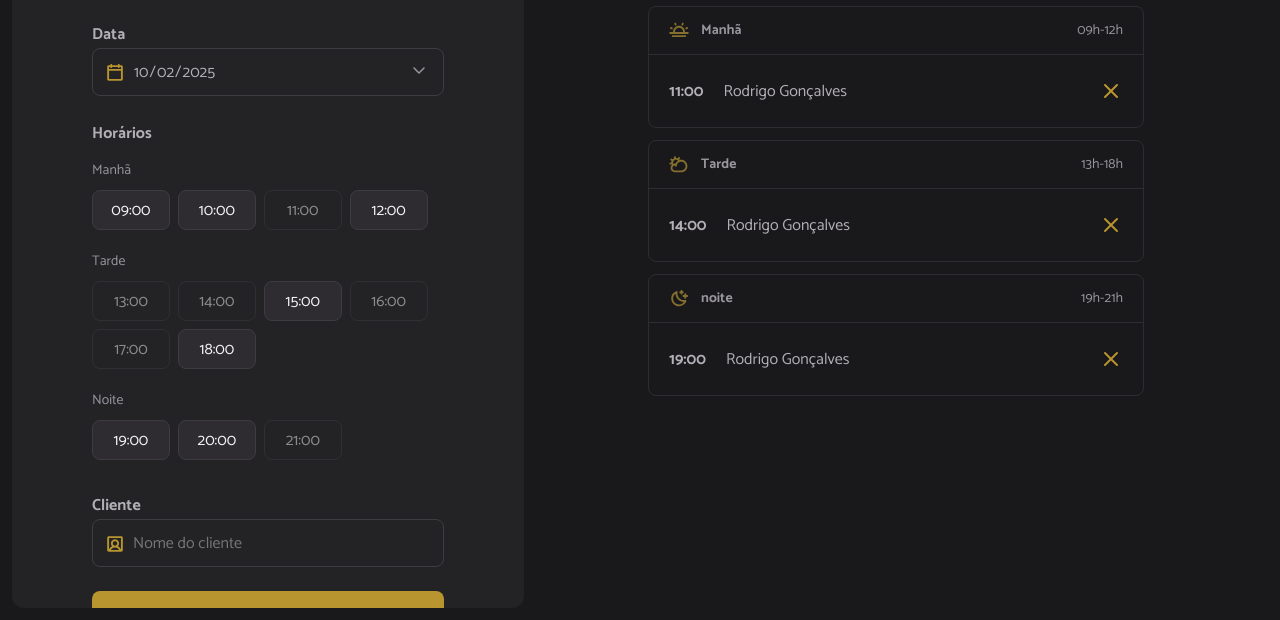
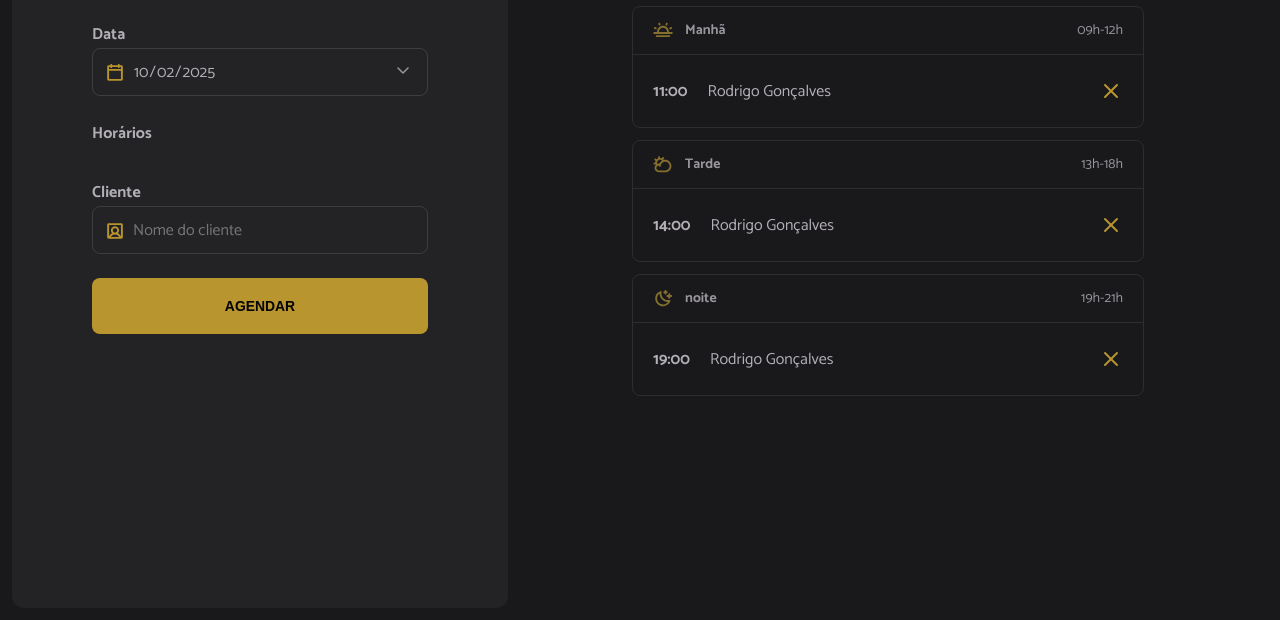
Before and after one commit to FranciscoCosta31/hairday-template-main, a website built with webpack: page index.html in a window 1280 px wide. Shown: the part 180-800 px from the top of the page. Built offline with nearby package versions, Linux system fonts and the light colour scheme.

Commit message:
Evento de carregamento do conteúdo

```diff
--- a/index.html
+++ b/index.html
@@ -36,68 +36,27 @@
 
         <span class="label">Horários</span>
         <ul id="hours" class="hours" aria-label="Horários disponíveis de manhã">
-          <!-- Exemplo: Manhã -->
+          <!-- Exemplo: Manhã
           <li data-period="morning" class="hour-period">Manhã</li>
           <li data-period="morning" value="09:00" class="hour hour-available">
             09:00
-          </li>
-          <li data-period="morning" value="10:00" class="hour hour-available">
-            10:00
-          </li>
-          <li data-period="morning" value="11:00" class="hour hour-unavailable">
-            11:00
-          </li>
-          <li data-period="morning" value="12:00" class="hour hour-available">
-            12:00
-          </li>
-          <!-- Exemplo: Tarde  -->
-          <li data-period="morning" class="hour-period">Tarde</li>
+          </li> -->
+          <!-- Exemplo: Tarde
+          <li data-period="afternoon" class="hour-period">Tarde</li>
           <li
             data-period="afternoon"
             value="13:00"
             class="hour hour-unavailable"
           >
             13:00
-          </li>
-          <li
-            data-period="afternoon"
-            value="14:00"
-            class="hour hour-unavailable"
-          >
-            14:00
-          </li>
-          <li data-period="afternoon" value="15:00" class="hour hour-available">
-            15:00
-          </li>
-          <li
-            data-period="afternoon"
-            value="16:00"
-            class="hour hour-unavailable"
-          >
-            16:00
-          </li>
-          <li
-            data-period="afternoon"
-            value="17:00"
-            class="hour hour-unavailable"
-          >
-            17:00
-          </li>
-          <li data-period="afternoon" value="18:00" class="hour hour-available">
-            18:00
-          </li>
-          <!-- Exemplo: Noite -->
-          <li data-period="morning" class="hour-period">Noite</li>
+          </li> -->
+
+          <!-- Exemplo: Noite
+          <li data-period="night" class="hour-period">Noite</li>
 
           <li data-period="night" value="19:00" class="hour hour-available">
             19:00
-          </li>
-          <li data-period="night" value="20:00" class="hour hour-available">
-            20:00
-          </li>
-          <li data-period="night" value="21:00" class="hour hour-unavailable">
-            21:00
-          </li>
+          </li> -->
         </ul>
 
         <label for="client" class="label">Cliente</label>
--- a/src/main.js
+++ b/src/main.js
@@ -10,3 +10,4 @@
 
 //JS
 import "./modules/form/submit.js"
+import "./modules/load.js"
--- /dev/null
+++ b/src/modules/load.js
@@ -0,0 +1,3 @@
+document.addEventListener("DOMContentLoaded", function () {
+  console.log ("DOM ESTÁ PRONTO!")
+})
```
